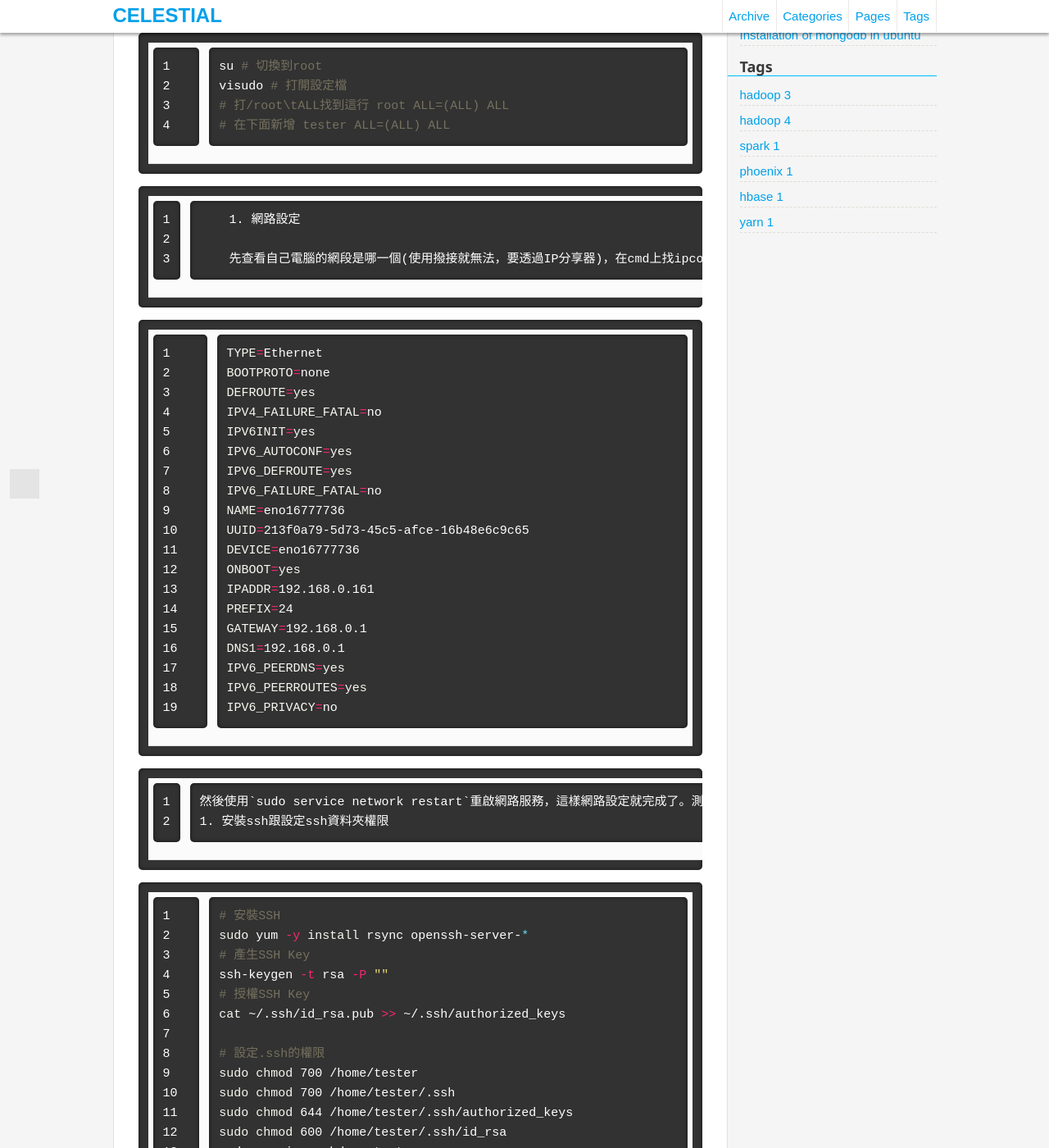
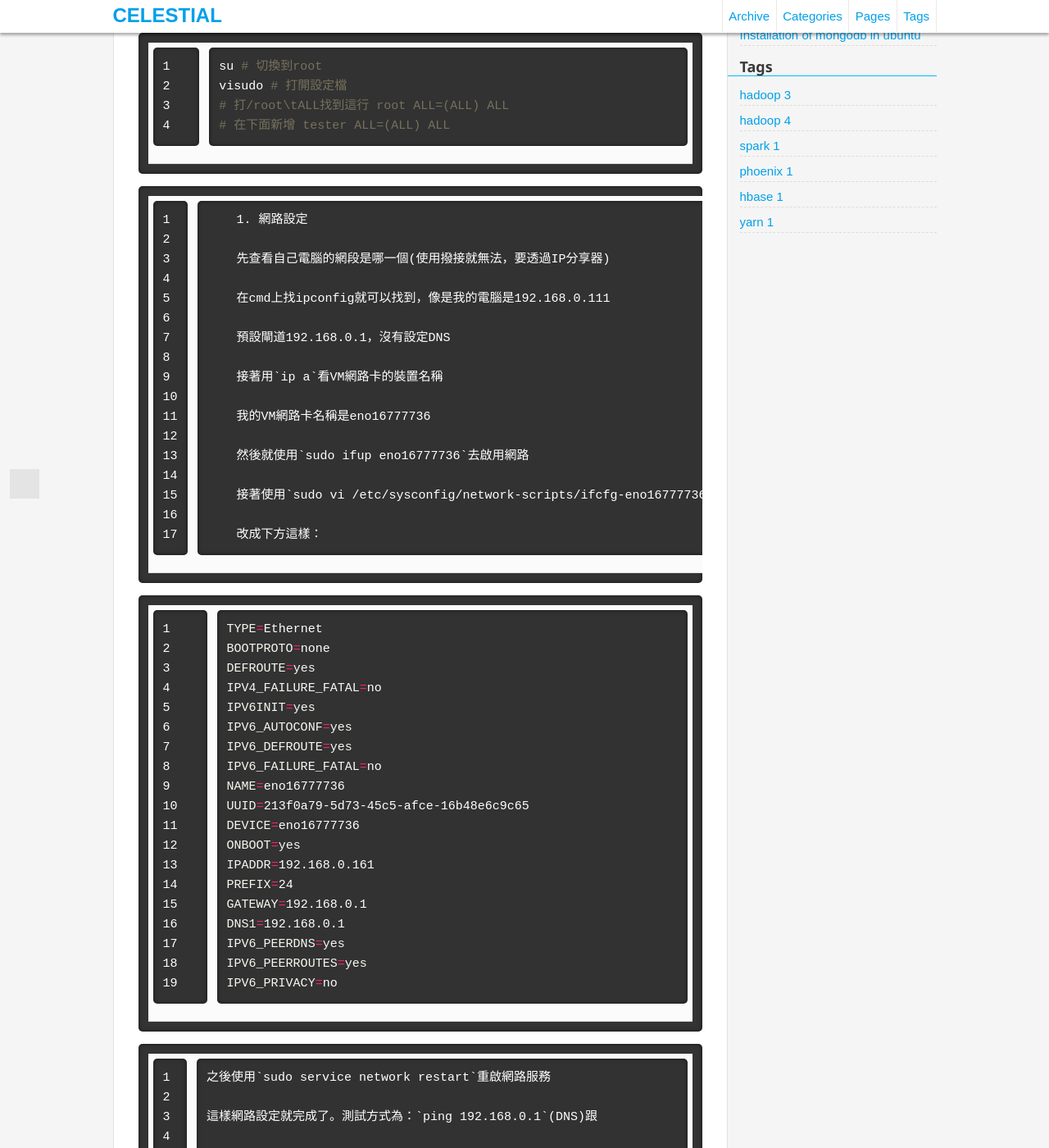
Before and after one commit to chengyucatch/chingchuan-chen.github.com, a Jekyll site: the page built from _posts/2016-07-23-deployment-spark-phoenix-hbase-yarn-zookeeper-hadoop.md, in a window 1280 px wide and 1400 px high, scrolled down 709 px. Shown: the whole window at 82% size. Built offline with Jekyll 4.4.1, drawn with Linux system fonts in a browser that asks for light colours; comment, search, counter and statistics services are not loaded; some of the changed text lies outside the part shown; grey boxes are pictures that could not be loaded.

Commit message:
modified

````diff
--- a/_posts/2016-07-23-deployment-spark-phoenix-hbase-yarn-zookeeper-hadoop.md
+++ b/_posts/2016-07-23-deployment-spark-phoenix-hbase-yarn-zookeeper-hadoop.md
@@ -35,7 +35,21 @@ visudo # 打開設定檔
 
         1. 網路設定
 
-        先查看自己電腦的網段是哪一個(使用撥接就無法，要透過IP分享器)，在cmd上找ipconfig就可以找到，像是我的電腦是192.168.0.111，預設閘道192.168.0.1，沒有設定DNS，接著用`ip a`看VM網路卡的裝置名稱，我的VM網路卡名稱是eno16777736，然後就使用`sudo ifup eno16777736`去啟用網路，然後使用`sudo vi /etc/sysconfig/network-scripts/ifcfg-eno16777736`去修改網路設定，改成下方這樣：
+        先查看自己電腦的網段是哪一個(使用撥接就無法，要透過IP分享器)
+
+        在cmd上找ipconfig就可以找到，像是我的電腦是192.168.0.111
+
+        預設閘道192.168.0.1，沒有設定DNS
+
+        接著用`ip a`看VM網路卡的裝置名稱
+
+        我的VM網路卡名稱是eno16777736
+
+        然後就使用`sudo ifup eno16777736`去啟用網路
+
+        接著使用`sudo vi /etc/sysconfig/network-scripts/ifcfg-eno16777736`去修改網路設定
+
+        改成下方這樣：
 
 ``` bash
 TYPE=Ethernet
@@ -59,7 +73,13 @@ IPV6_PEERROUTES=yes
 IPV6_PRIVACY=no
 ```
 
-    然後使用`sudo service network restart`重啟網路服務，這樣網路設定就完成了。測試方式為：`ping 192.168.0.1`(DNS)跟`ping www.google.com`就可以知道網路有沒有設定成功了。
+    之後使用`sudo service network restart`重啟網路服務
+
+    這樣網路設定就完成了。測試方式為：`ping 192.168.0.1`(DNS)跟
+
+    `ping www.google.com`就可以知道網路有沒有設定成功了。
+
+
     1. 安裝ssh跟設定ssh資料夾權限
 
 ``` bash
````
